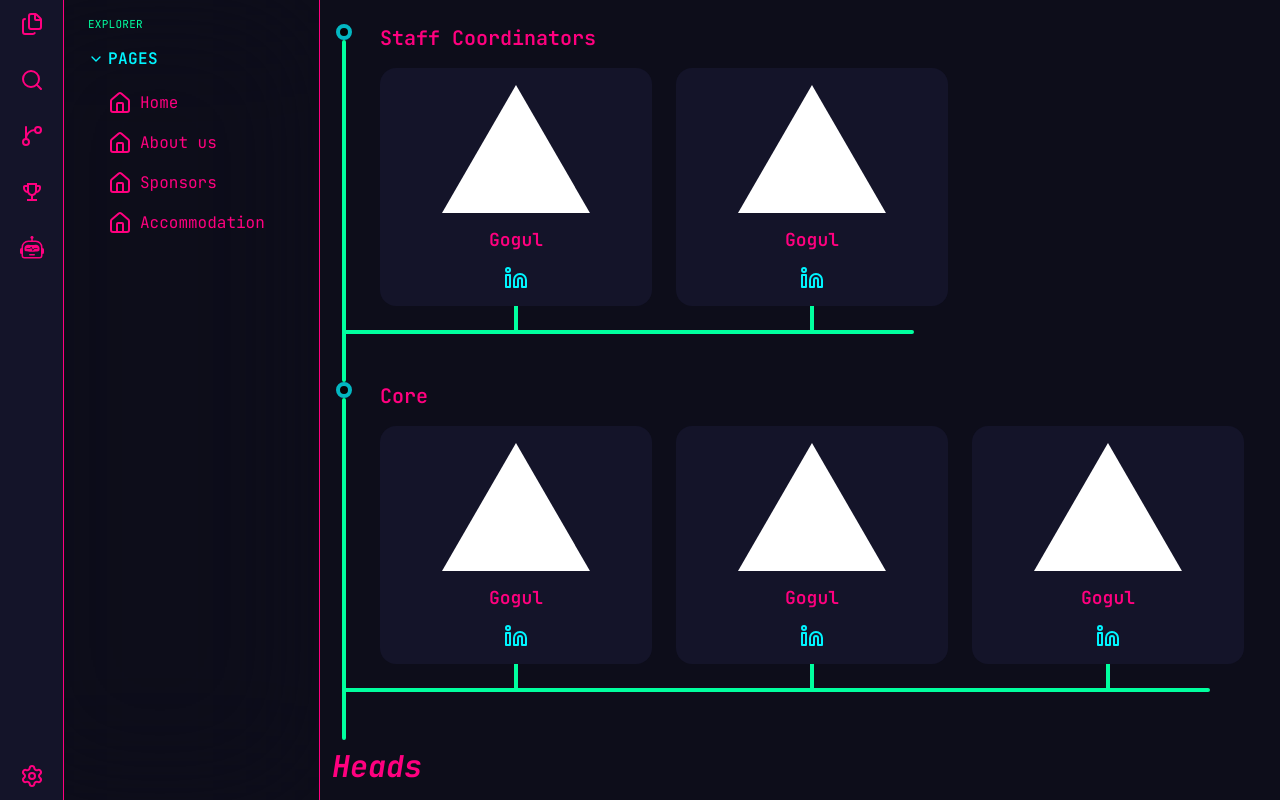
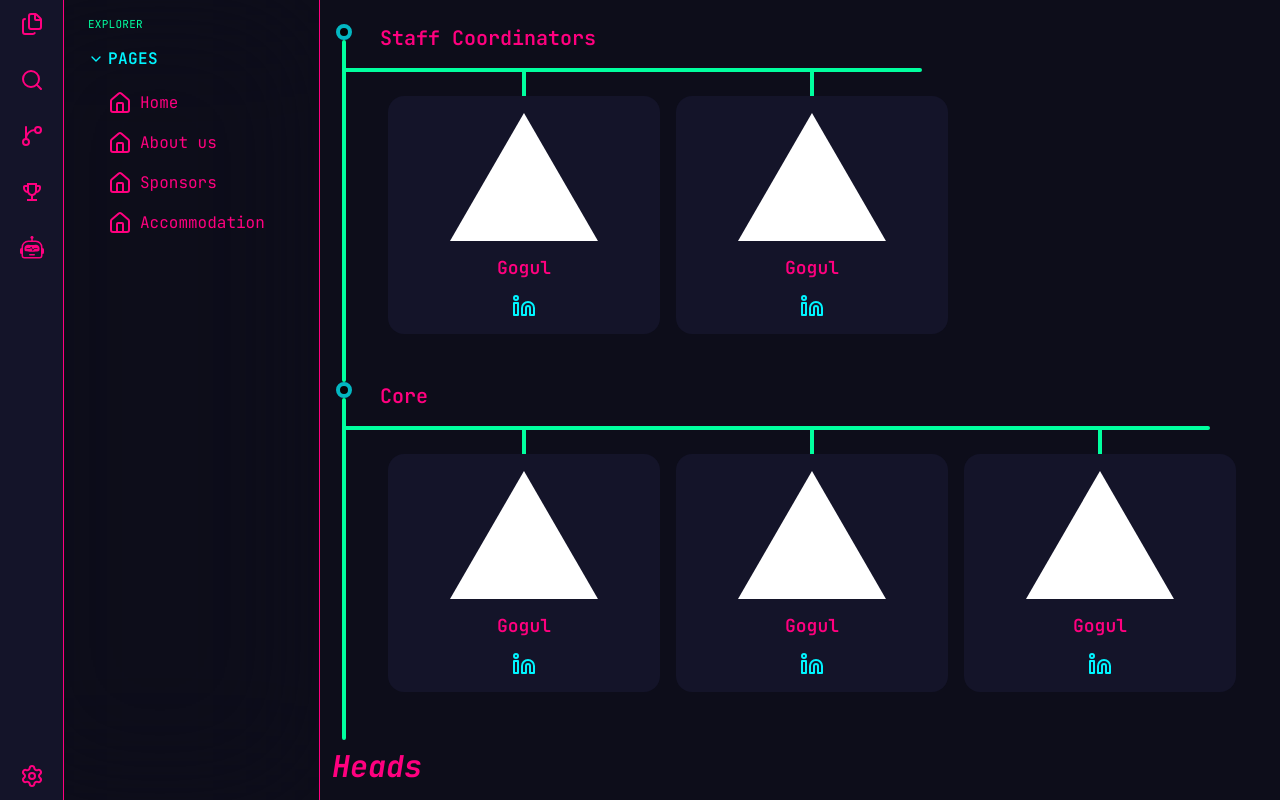
Before and after one commit to SriDharani26/itrix_25_website, a Next.js app: page /team in a window 1280 px wide. Built offline with nearby package versions, Linux system fonts and the light colour scheme.

Commit message:
Team Tree update

```diff
--- a/components/ProfileCard.tsx
+++ b/components/ProfileCard.tsx
@@ -12,7 +12,10 @@
 
 const ProfileCard = (props : propsType) => {
     return (
-        <div className='flex flex-col items-center'>
+        <div className='flex flex-col items-center mx-2'>
+
+            <div className='h-6 border-2 w-px border-4-cp'/>
+
             <div
                 className='w-68 rounded-2xl bg-2-cp
                         flex flex-col items-center gap-3 p-4'
@@ -32,7 +35,6 @@
                     <Linkedin className='color-2-cp'/>
                 </Link>
             </div>
-            <div className='h-6 border-2 w-px border-4-cp'/>
         </div>
     );
 }
--- a/components/TeamPage.tsx
+++ b/components/TeamPage.tsx
@@ -19,9 +19,9 @@
         <div className="flex flex-col py-6 px-3">
 
             {props.sections.map((section, idx) => (
-                <div key={section.id} className="flex gap-6 overflow-auto no-scrollbar">
+                <div key={section.id} className="flex gap-6 ">
 
-                    <div className="flex flex-col items-center w-6 sticky left-0 z-20">
+                    <div className="flex flex-col items-center w-6">
 
                         <div className="w-4 h-4 rounded-full border-4 bg-black z-10 border-2-cp animate-pulse" />
 
@@ -39,8 +39,9 @@
                             {section.title}
                         </p>
 
+                        <div className='border-2 rounded-r-2xl border-4-cp relative -left-8.5'/>
 
-                        <div className="flex gap-6 overflow-auto no-scrollbar">
+                        <div className="flex flex-wrap">
                             {section.profiles.map((_, i) => (
                                 <ProfileCard
                                     key={i}
@@ -51,7 +52,6 @@
                             ))}
                         </div>
 
-                        <div className='border-2 rounded-r-2xl flex-1 self-stretch border-4-cp relative -left-8.5'/>
                     </div>
                 </div>
             ))}
```
